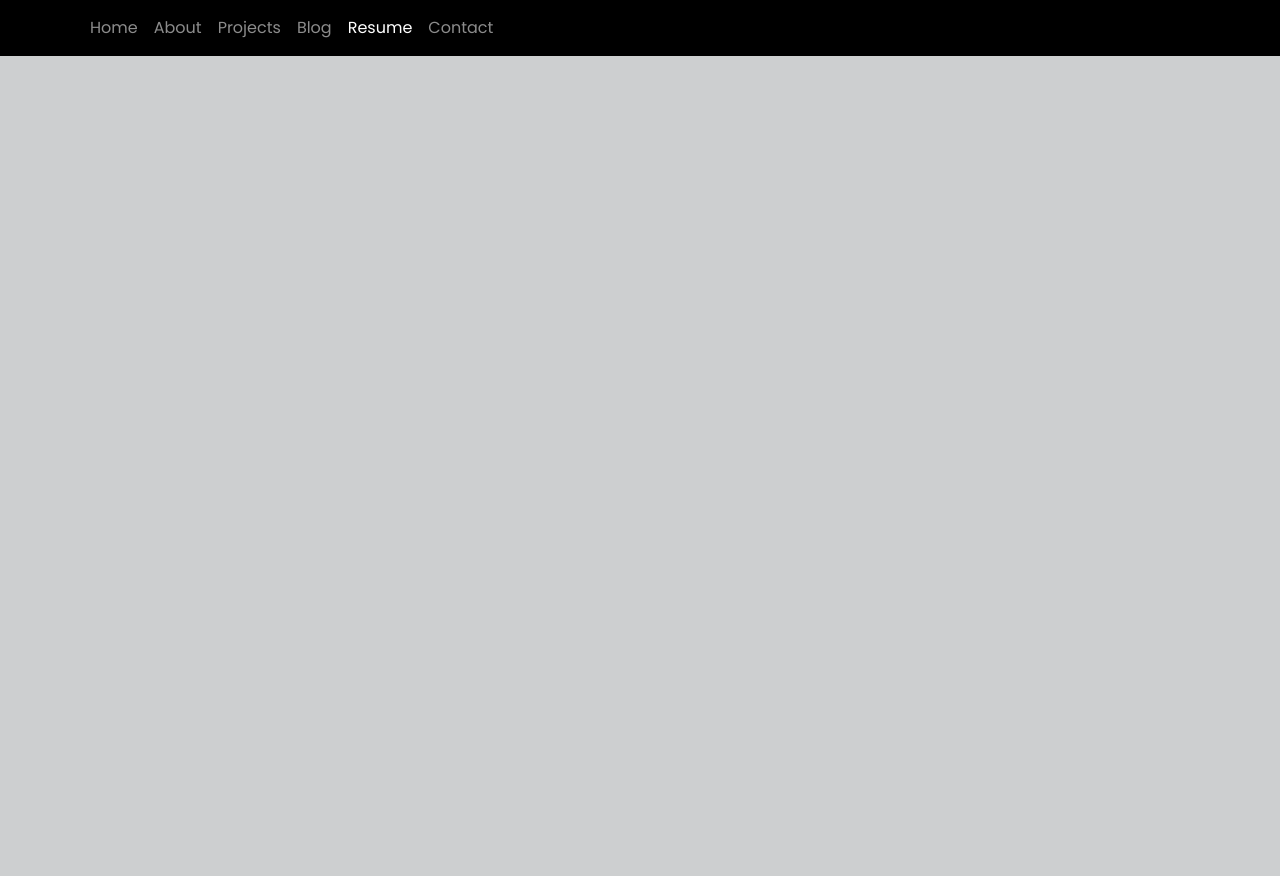
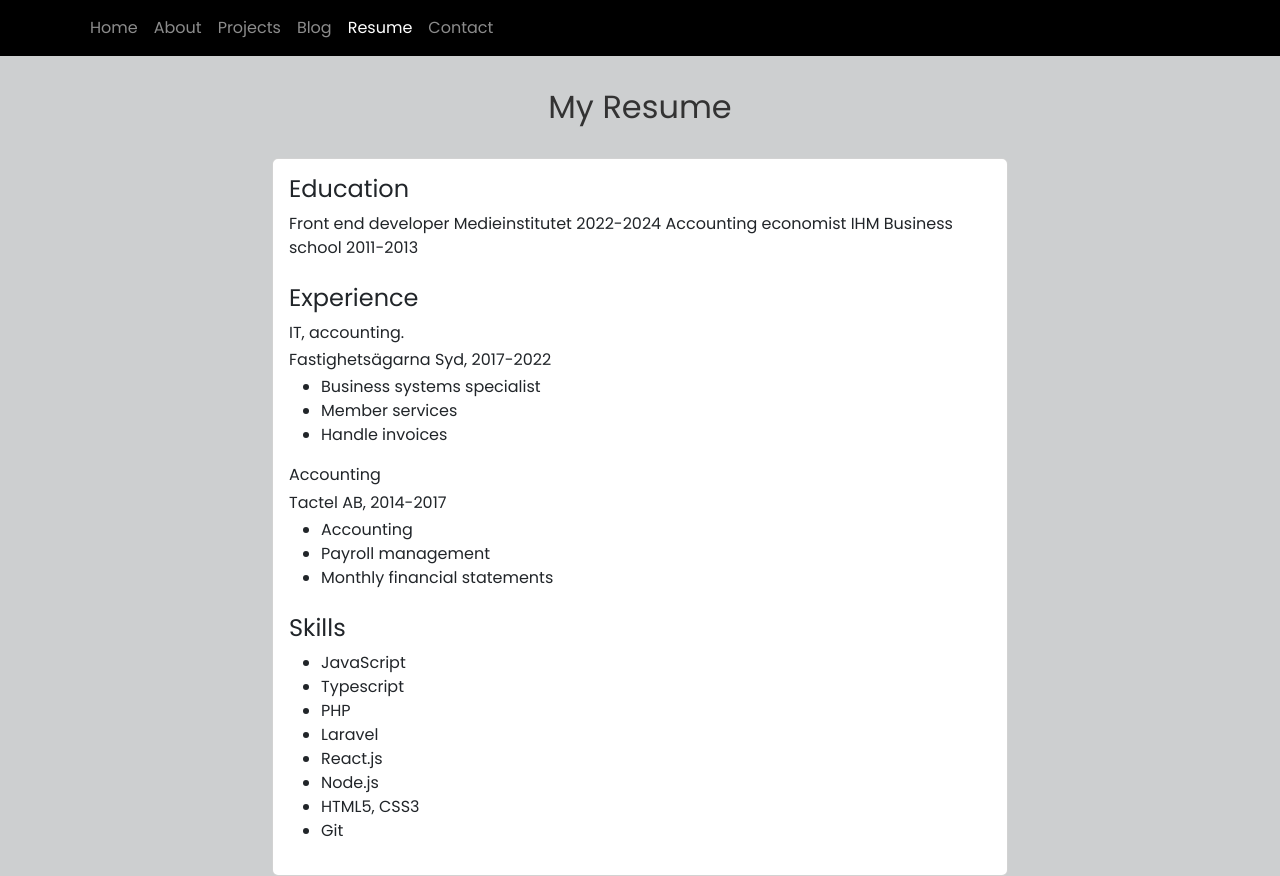
Before and after one commit to christinen22/myportfolio, a React (Vite) app in the folder portfolio/: page /resume in a window 1280 px wide. Before the commit the page ends 800 px from the top, so only its background shows below. Built offline with nearby package versions, Linux system fonts and the light colour scheme.

Commit message:
Started on resume

```diff
--- a/portfolio/src/App.scss
+++ b/portfolio/src/App.scss
@@ -116,3 +116,10 @@ a {
 .form-label {
   font-weight: bold;
 }
+
+/* Resumesection */
+
+.resume-title {
+  text-align: center;
+  margin: 2rem;
+}
--- a/portfolio/src/pages/Pages.tsx
+++ b/portfolio/src/pages/Pages.tsx
@@ -1,10 +1,10 @@
 import { Route, Routes } from "react-router-dom";
 import Hero from "../components/Hero";
-import About from "../components/About";
-import Projects from "../components/Projects";
-import Blog from "../components/Blog";
-import Contact from "../components/Contact";
+import About from "./About";
+import Projects from "./Projects";
+import Blog from "./Blog";
 import ContactForm from "../components/ContactForm";
+import Resume from "./Resume";
 
 const Pages = () => {
   return (
@@ -14,6 +14,7 @@ const Pages = () => {
       <Route path="/projects" element={<Projects />} />
       <Route path="/blog" element={<Blog />} />
       <Route path="/contact" element={<ContactForm />} />
+      <Route path="/resume" element={<Resume />} />
     </Routes>
   );
 };
--- /dev/null
+++ b/portfolio/src/pages/Resume.tsx
@@ -0,0 +1,57 @@
+import React from "react";
+import { Container, Row, Col, Card } from "react-bootstrap";
+
+const Resume: React.FC = () => {
+  return (
+    <section className="resume-section" id="resume">
+      <Container>
+        <h2 className="resume-title">My Resume</h2>
+        <Row className="justify-content-center">
+          <Col lg={8}>
+            <Card className="resume-card">
+              <Card.Body>
+                <h4 className="resume-card-title">Education</h4>
+                <p className="resume-card-subtitle">
+                  Front end developer Medieinstitutet 2022-2024 Accounting
+                  economist IHM Business school 2011-2013
+                </p>
+
+                <h4 className="resume-card-title mt-4">Experience</h4>
+                <p className="resume-card-subtitle">IT, accounting.</p>
+                <p className="resume-card-text">
+                  Fastighetsägarna Syd, 2017-2022
+                </p>
+                <ul className="resume-card-list">
+                  <li>Business systems specialist</li>
+                  <li>Member services</li>
+                  <li>Handle invoices</li>
+                </ul>
+                <p className="resume-card-subtitle">Accounting</p>
+                <p className="resume-card-text">Tactel AB, 2014-2017</p>
+                <ul className="resume-card-list">
+                  <li>Accounting</li>
+                  <li>Payroll management</li>
+                  <li>Monthly financial statements</li>
+                </ul>
+
+                <h4 className="resume-card-title mt-4">Skills</h4>
+                <ul className="resume-card-list">
+                  <li>JavaScript</li>
+                  <li>Typescript</li>
+                  <li>PHP</li>
+                  <li>Laravel</li>
+                  <li>React.js</li>
+                  <li>Node.js</li>
+                  <li>HTML5, CSS3</li>
+                  <li>Git</li>
+                </ul>
+              </Card.Body>
+            </Card>
+          </Col>
+        </Row>
+      </Container>
+    </section>
+  );
+};
+
+export default Resume;
```
Also changed, not shown: portfolio/src/pages/About.tsx (renamed from portfolio/src/components/About.tsx), portfolio/src/pages/Blog.tsx (renamed from portfolio/src/components/Blog.tsx), portfolio/src/pages/Projects.tsx (renamed from portfolio/src/components/Projects.tsx).
